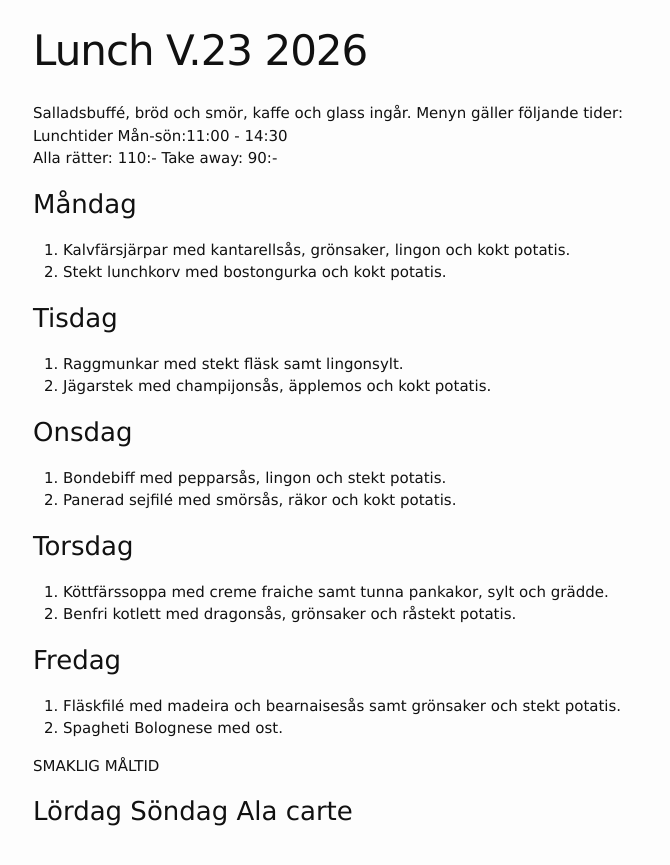
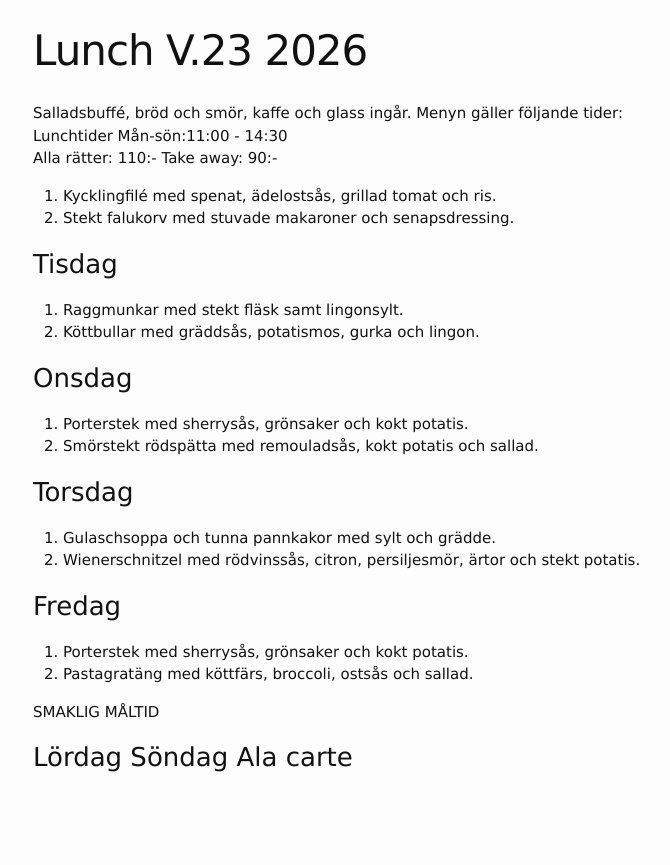
Before and after one commit to FarInn62/farinn62.github.io, a Jekyll site: the page built from lunch.md, in a window 1280 px wide. Shown: the top 865 px of the page, without its empty margins (237-907 px from the left). Built offline with Jekyll 4.4.1, drawn with Linux system fonts in a browser that asks for light colours.

Commit message:
Update lunch.md

```diff
--- a/lunch.md
+++ b/lunch.md
@@ -9,30 +9,28 @@ Menyn gäller följande tider:
 Lunchtider  Mån-sön:11:00 - 14:30
 Alla rätter: 110:- Take away: 90:-
 
-### Måndag
 
-1. Kalvfärsjärpar med kantarellsås, grönsaker, lingon och kokt potatis.
-2. Stekt lunchkorv med bostongurka och kokt potatis.
+1. Kycklingfilé med spenat, ädelostsås, grillad tomat och ris.
+2. Stekt falukorv med stuvade makaroner och senapsdressing.
 
 ### Tisdag
 
 1. Raggmunkar med stekt fläsk samt lingonsylt.
-2. Jägarstek med champijonsås, äpplemos och kokt potatis.
+2. Köttbullar med gräddsås, potatismos, gurka och lingon.
 
 ### Onsdag
 
-1. Bondebiff med pepparsås, lingon och stekt potatis.
-2. Panerad sejfilé med smörsås, räkor och kokt potatis.
+1. Porterstek med sherrysås, grönsaker och kokt potatis.
+2. Smörstekt rödspätta med remouladsås, kokt potatis och sallad.
 
 ### Torsdag
 
-1.  Köttfärssoppa med creme fraiche samt tunna pankakor, sylt och grädde.
-2.  Benfri kotlett med dragonsås, grönsaker och råstekt potatis.
+1. Gulaschsoppa och tunna pannkakor med sylt och grädde.
+2. Wienerschnitzel med rödvinssås, citron, persiljesmör, ärtor och stekt potatis.
 
 ### Fredag
-
-1. Fläskfilé med madeira och bearnaisesås samt grönsaker och stekt potatis.
-2. Spagheti Bolognese med ost.
+1. Porterstek med sherrysås, grönsaker och kokt potatis.
+2. Pastagratäng med köttfärs, broccoli, ostsås och sallad.
 
 SMAKLIG MÅLTID
 
```
